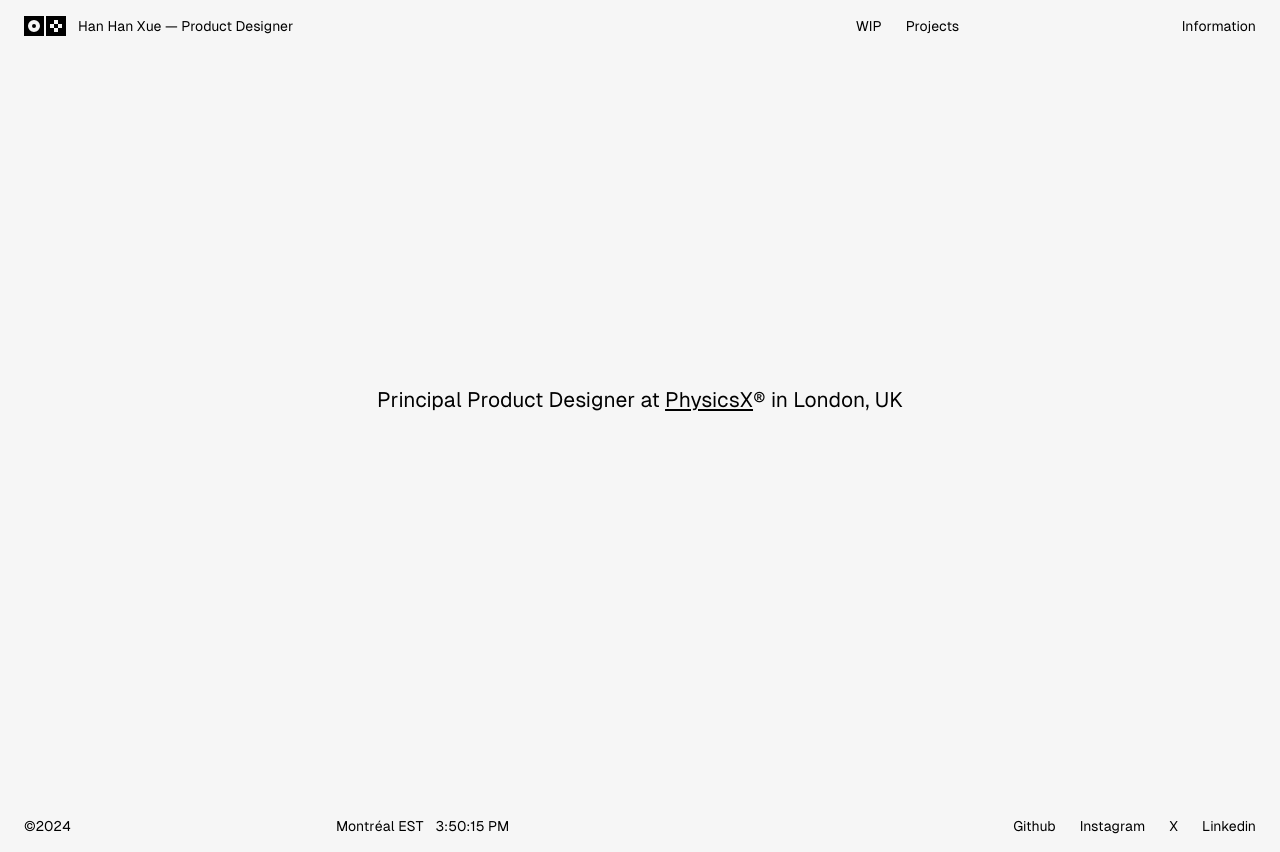
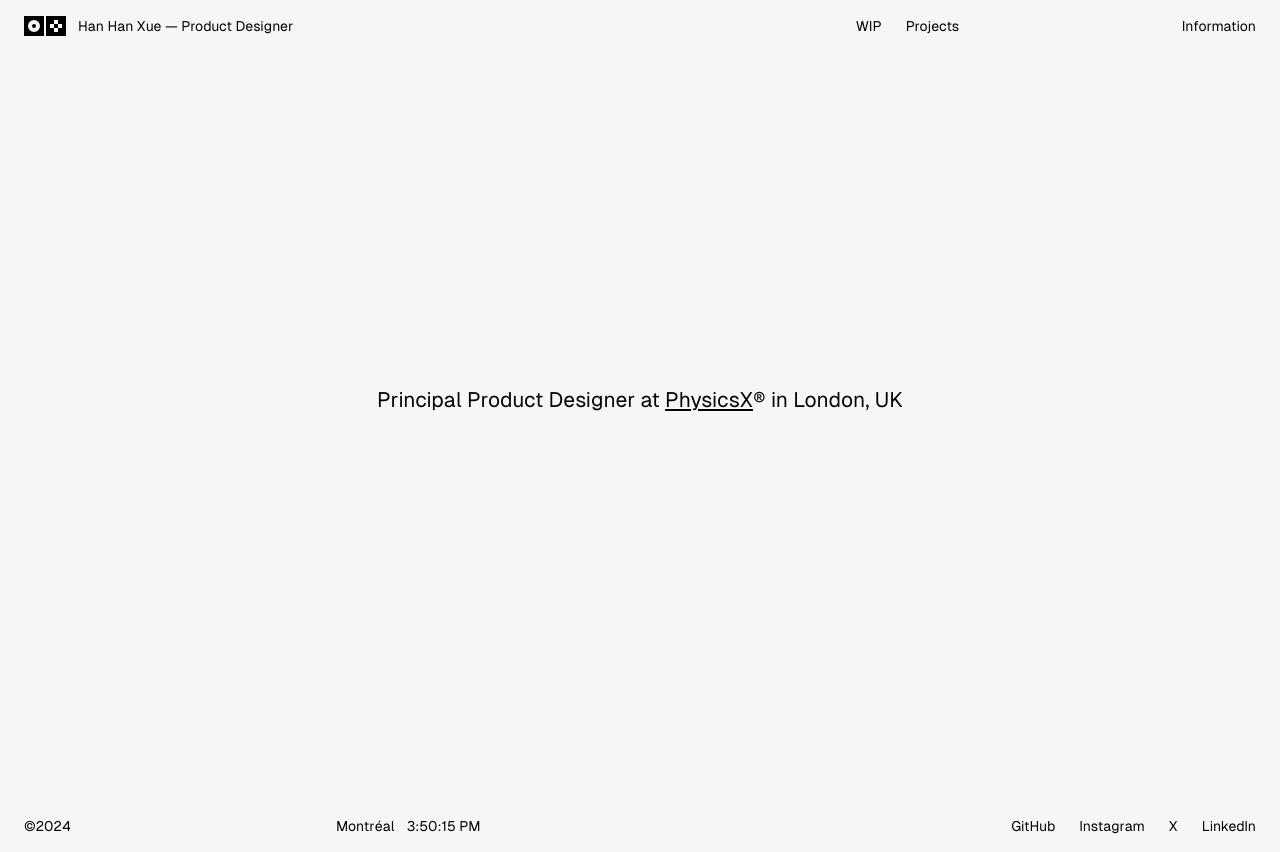
Before and after one commit to hanhanxue/230914_HanHanXue, a Next.js app: page / in a window 1280 px wide. Built offline with nearby package versions, Linux system fonts and the light colour scheme.

Commit message:
footer time format

```diff
--- a/src/components/global/Footer.tsx
+++ b/src/components/global/Footer.tsx
@@ -43,25 +43,17 @@ const Footer = () => {
 
                 {/* <span className={`body`} >{`Montréal モントリオール `}<span ref={currentTimeRef} /></span> */}
                 <div className={styles.time} >
-                <span >{`Montréal EST`}</span>
+                <span >{`Montréal`}</span>
                 <span ref={currentTimeRef} />
                 </div>
 
 
-                <div className={`${styles.social}`}>
-                    <Link className={`  `} href={`/`} >
-                    <span>Github</span>
-                    </Link>
-                    <Link className={`  `} href={`/`} >
-                        <span>Instagram</span>
-                    </Link>
-                    <Link className={`  `} href={`/`} >
-                        <span>X</span>
-                    </Link>
-                    <Link className={`  `} href={`/`} >
-                        <span>Linkedin</span>
-                    </Link>
-                </div>
+                <ul className={`${styles.social}`}>
+                <li><Link href="https://github.com/hanhanxue" rel="noopener noreferrer" target="_blank">GitHub</Link></li>
+                <li><Link href="https://www.instagram.com/_hanhanxue_/" rel="noopener noreferrer" target="_blank">Instagram</Link></li>
+                <li><Link href="https://twitter.com/_hanhanxue_" rel="noopener noreferrer" target="_blank">X</Link></li>
+                <li><Link href="https://www.linkedin.com/in/hanhanxue/" rel="noopener noreferrer" target="_blank">LinkedIn</Link></li>
+                </ul>
             </div>
 
 
--- a/src/components/global/Header.tsx
+++ b/src/components/global/Header.tsx
@@ -14,29 +14,19 @@ const Header = () => {
             <div className={`${styles.container} framex body`}>
 
                 <div className={`${styles.gridItem}`}>
-                <Link className={`  `} href={`/`} >
-                <SuperManifoldLogo />
-                </Link>
-                <Link className={`  `} href={`/`} >
-                    <span>Han Han Xue — Product Designer</span>
-                </Link>
+                <Link className={`  `} href={`/`} ><SuperManifoldLogo /></Link>
+                <Link className={`  `} href={`/`} ><span>Han Han Xue — Product Designer</span></Link>
 
                 </div>
 
                 <nav className={`${styles.gridItem}`}>
-                    <div className={`${styles.flex}`}>
-                        <Link className={`  `} href={`/`} >
-                        <span>WIP</span>
-                        </Link>
-                        <Link className={`  `} href={`/`} >
-                            <span>Projects</span>
-                        </Link>
-                    </div>
+                    <ul className={`${styles.flex}`}>
+                        <li><Link className={`  `} href={`/`} ><span>WIP</span></Link></li>
+                        <li><Link className={`  `} href={`/`} ><span>Projects</span></Link></li>
+                    </ul>
 
 
-                <Link className={`  `} href={`/`} >
-                    <span>Information</span>
-                </Link>
+                <Link className={`  `} href={`/`} ><span>Information</span></Link>
                 </nav>
 
             </div>
```
